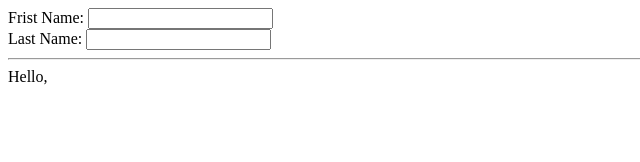
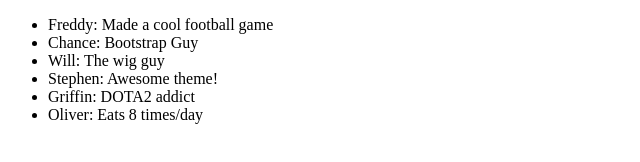
Before and after one commit to rbunch-dc/angular-js-session2, a plain HTML site: page index.html in a window 1280 px wide. Shown: the whole page, without its empty margins (0-640 px from the left). Drawn offline with nearby package versions, Linux system fonts and the light colour scheme.

Commit message:
Add controller with ng-repeat

```diff
--- /dev/null
+++ b/controller.js
@@ -0,0 +1,29 @@
+angular.module('myApp', []).controller('myController', function($scope){
+
+	$scope.items = [
+		{
+			name: 'Freddy',
+			desc: 'Made a cool football game'
+		},
+		{
+			name: 'Chance',
+			desc: 'Bootstrap Guy'
+		},
+		{
+			name: 'Will',
+			desc: 'The wig guy'
+		},
+		{
+			name: 'Stephen',
+			desc: 'Awesome theme!'
+		},
+		{
+			name: 'Griffin',
+			desc: 'DOTA2 addict'
+		},
+		{
+			name: 'Oliver',
+			desc: 'Eats 8 times/day'
+		}
+	];
+});
--- a/index.html
+++ b/index.html
@@ -1,23 +1,19 @@
 <!DOCTYPE html>
-<html ng-app>
+<html ng-app="myApp">
 <head>
 	<title></title>
 
 	<script src="https://ajax.googleapis.com/ajax/libs/angularjs/1.3.15/angular.min.js"></script>
-
+	<script type="text/javascript" src="controller.js"></script>
 
 </head>
-<body>
+<body ng-controller="myController">
 
-	<div>
-		Frist Name: <input type="text" ng-model="firstName">
-	</div>
-	<div>
-		Last Name: <input type="text" ng-model="lastName">
-	</div>
-
-	<hr />
-	Hello, {{firstName}} {{lastName}}
+	<ul>
+		<li ng-repeat="person in items">
+			{{person.name}}: {{person.desc}}
+		</li>
+	</ul>
 
 </body>
 </html>
```
